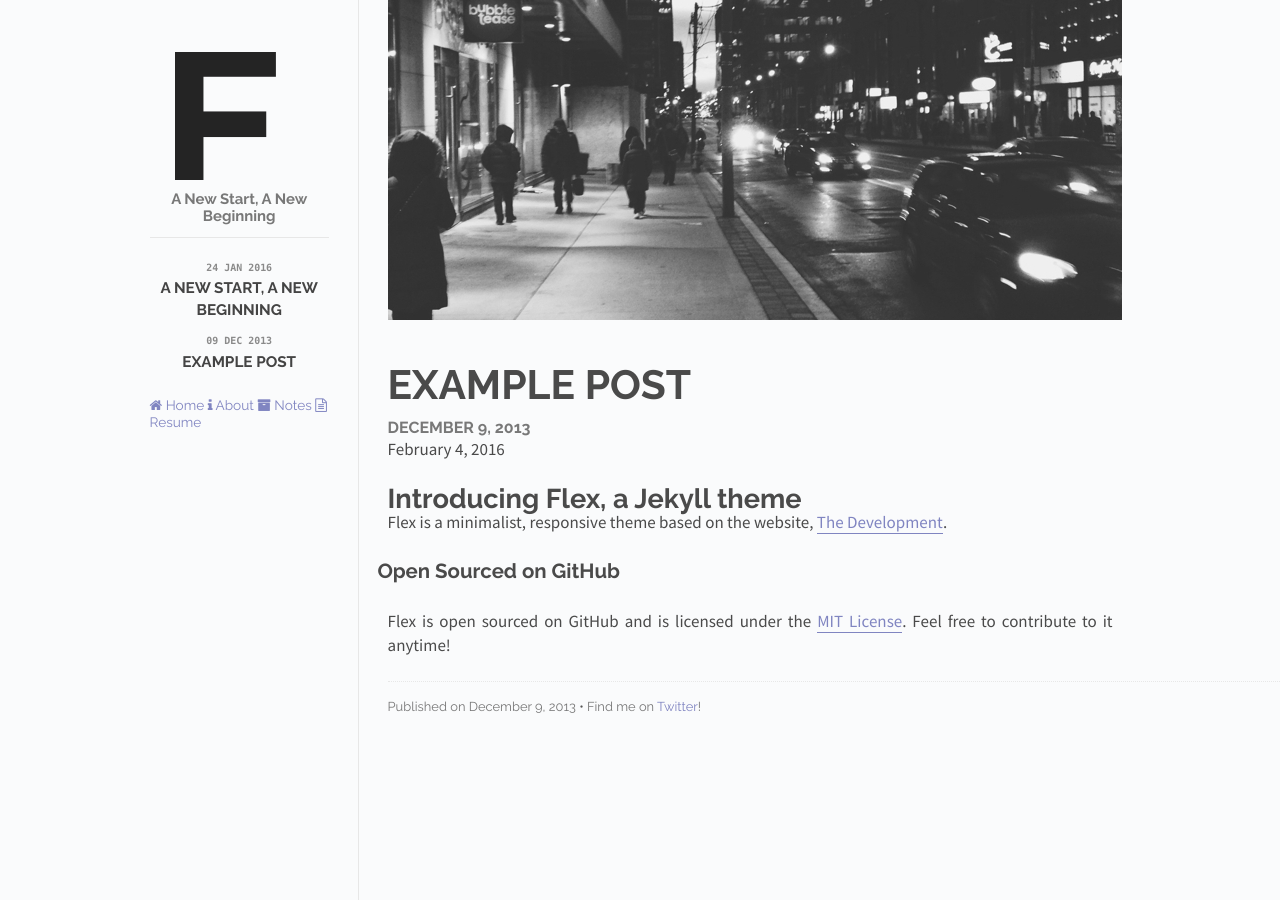
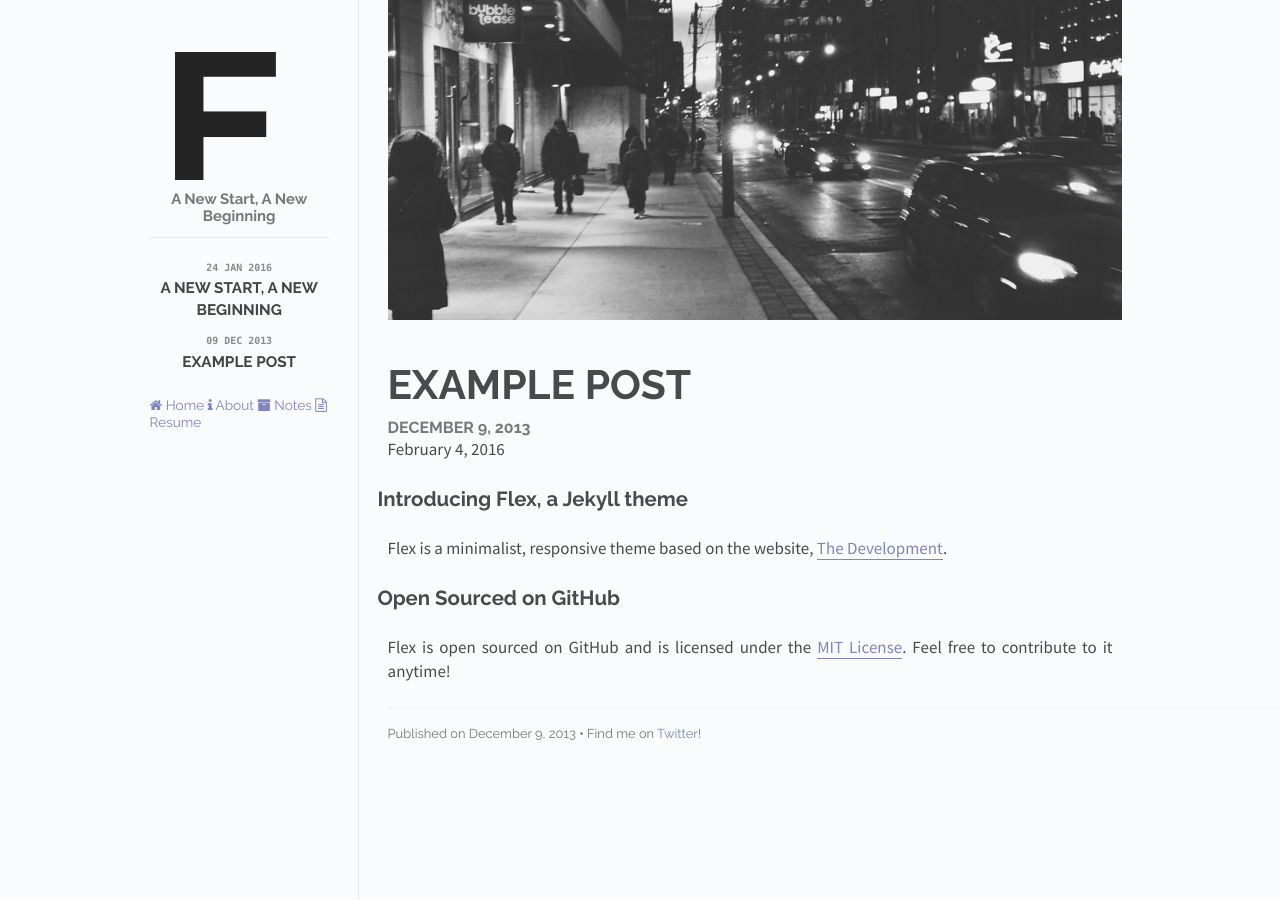
Before and after one commit to davidjchon/davidjchon.github.io, a Jekyll site: the page built from _posts/2013-12-09-example-post.md, in a window 1280 px wide. Built offline with Jekyll 4.4.1, drawn with Linux system fonts in a browser that asks for light colours; nearby versions of some CDN libraries.

Commit message:
Checking ##

```diff
--- a/_posts/2013-12-09-example-post.md
+++ b/_posts/2013-12-09-example-post.md
@@ -8,7 +8,7 @@ categories: posts
 
 {{site.time | date: "%B %-d, %Y"}}
 
-<h1>Introducing Flex, a Jekyll theme</h1>
+## Introducing Flex, a Jekyll theme
 
 Flex is a minimalist, responsive theme based on the website, [The Development](http://thedevelopment.co).
 
```
